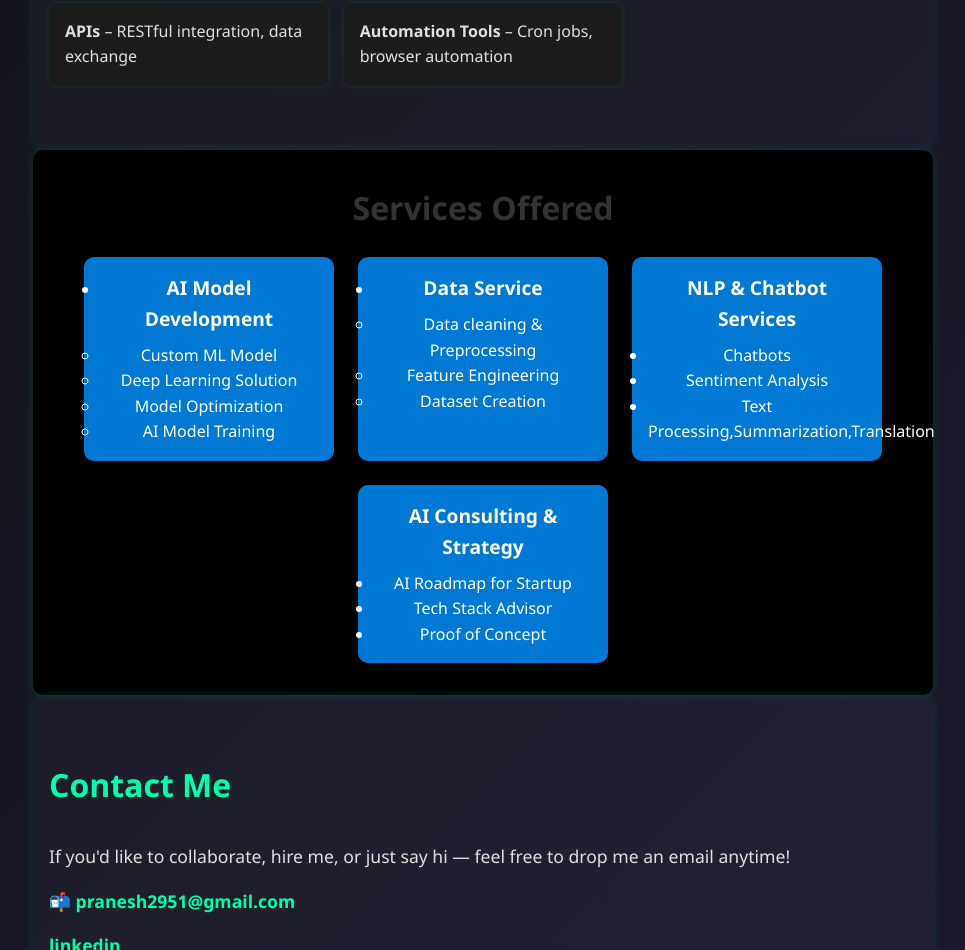
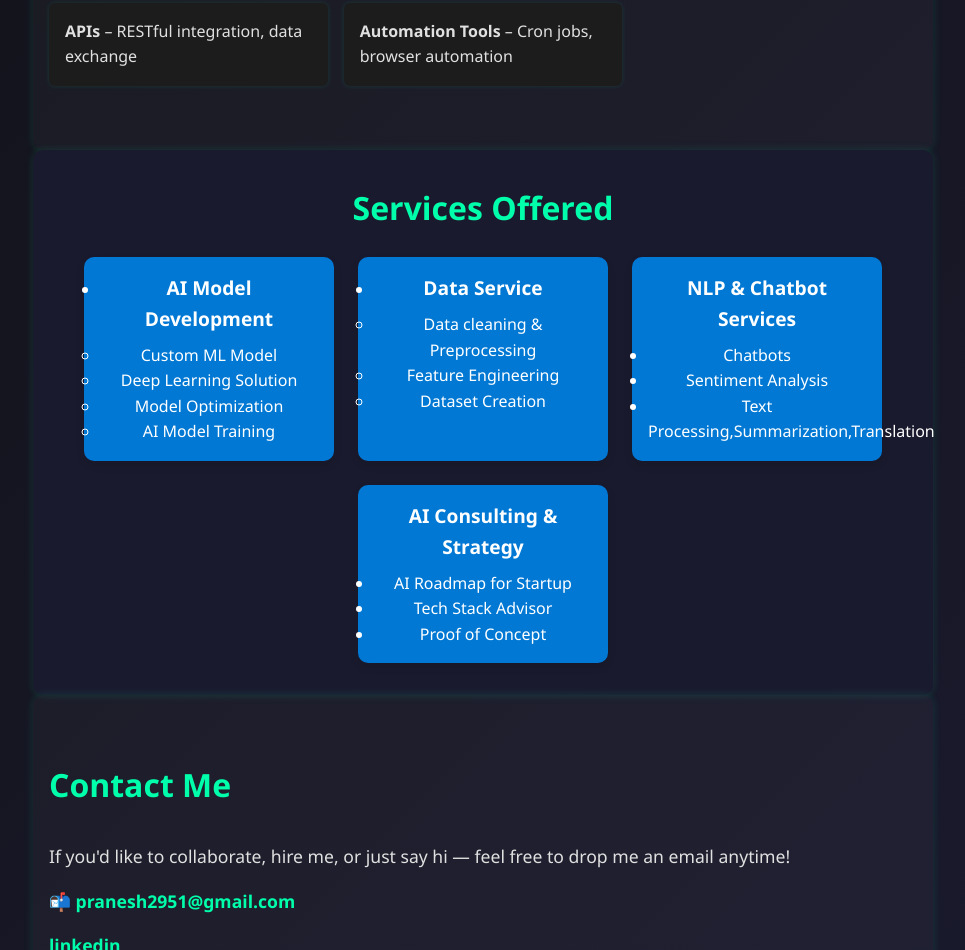
Before and after one commit to pranesh2951/personal-portfolio-website, a plain HTML site: page index.html in a window 1280 px wide. Shown: the part 1592-2542 px from the top of the page, without its empty margins (157-1122 px from the left). Drawn offline with Linux system fonts and the light colour scheme.

Commit message:
Update style.css

```diff
--- a/style.css
+++ b/style.css
@@ -121,14 +121,14 @@ h2 {
 /* Services Section */
 .services {
   padding: 2rem;
-  background-color: #000000;
+  background-color: #1a1a2e; /* Matches the site's gradient tones */
   text-align: center;
 }
 
 .services h2 {
   margin-bottom: 1.5rem;
   font-size: 2rem;
-  color: #333;
+  color: #00ffab; /* Consistent with highlight color */
 }
 
 .service-boxes {
```
